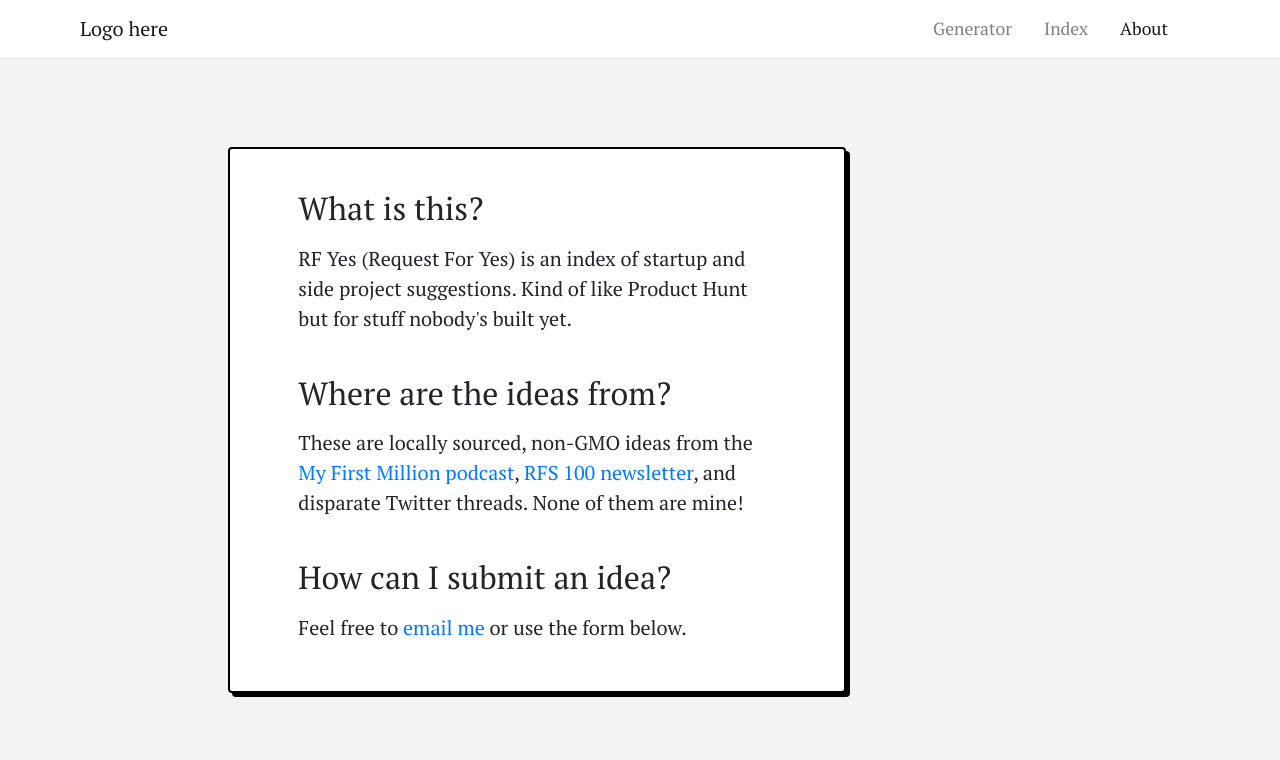
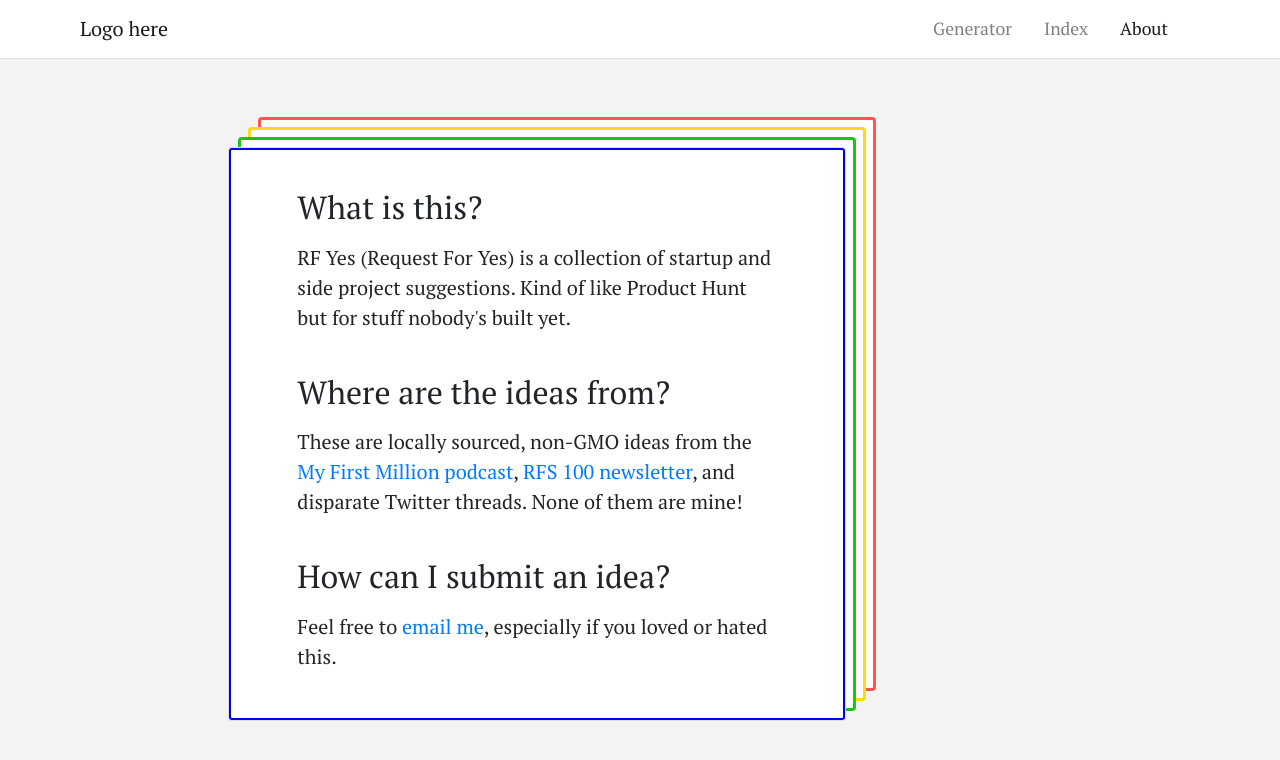
Before and after one commit to eleetyson/rfyes, a React (Create React App) app: page /about in a window 1280 px wide. Shown: the top 760 px of the page. Built offline with nearby package versions, Linux system fonts and the light colour scheme.

Commit message:
adjust description component text

```diff
--- a/src/components/Description.js
+++ b/src/components/Description.js
@@ -3,16 +3,16 @@ import React from 'react'
 
 const Description = () => {
   return (
-    <div className="card w-75 box-shadow mt-3 mb-5">
+    <div className="card w-75 box-shadow-colorful my-3">
       <div className="card-body mx-xl-5 mx-lg-5 mx-md-2 mx-sm-1 mx-xs-1 py-xl-3 py-lg-3 my-xl-3 my-lg-3">
         <h2 className="py-2">What is this?</h2>
-        <p className="lead pb-3">RF Yes (Request For Yes) is an index of startup and side project suggestions. Kind of like Product Hunt but for stuff nobody's built yet.</p>
+        <p class="lead pb-3">RF Yes (Request For Yes) is a collection of startup and side project suggestions. Kind of like Product Hunt but for stuff nobody's built yet.</p>
 
         <h2 className="py-2">Where are the ideas from?</h2>
-        <p className="lead pb-3">These are locally sourced, non-GMO ideas from the <a href="https://thehustle.co/my-first-million-podcast/" target="_blank" rel="noopener noreferrer">My First Million podcast</a>, <a href="https://rfs100.com/" target="_blank" rel="noopener noreferrer">RFS 100 newsletter</a>, and disparate Twitter threads. None of them are mine!</p>
+        <p class="lead pb-3">These are locally sourced, non-GMO ideas from the <a href="https://thehustle.co/my-first-million-podcast/" target="_blank" rel="noopener noreferrer">My First Million podcast</a>, <a href="https://rfs100.com/" target="_blank" rel="noopener noreferrer">RFS 100 newsletter</a>, and disparate Twitter threads. None of them are mine!</p>
 
         <h2 className="py-2">How can I submit an idea?</h2>
-        <p className="lead">Feel free to <a href="mailto:eleetyson@gmail.com?subject=👋&body=Hey Ethan - here's my idea...">email me</a> or use the form below.</p>
+        <p class="lead">Feel free to <a href="mailto:eleetyson@gmail.com?subject=👋&body=Hey Ethan - here's my idea...">email me</a>, especially if you loved or hated this.</p>
       </div>
     </div>
   )
```
